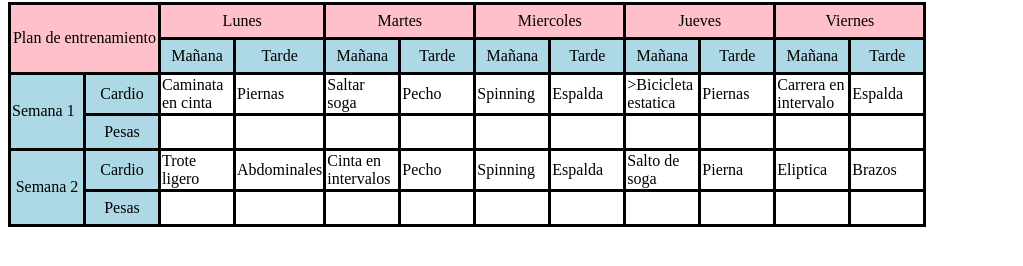
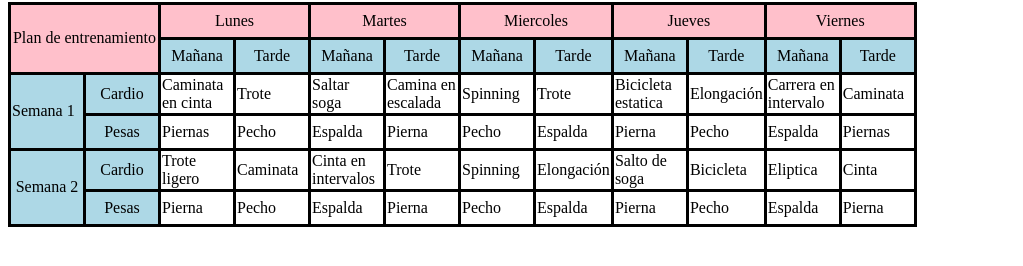
Before and after one commit to micaelaberz/micaelaberz.github.io, a plain HTML site: page html/tablas/tablas.html in a window 1280 px wide. Shown: the part 454-720 px from the top of the page, without its empty margins (0-1023 px from the left). Drawn offline with Linux system fonts and the light colour scheme.

Commit message:
a tablas.html

```diff
--- a/html/tablas/tablas.html
+++ b/html/tablas/tablas.html
@@ -123,29 +123,29 @@
         <td  rowspan="2"   style="width:70px;height:30px;border:solid;background-color:lightblue ">Semana 1</td>
         <td    style="width:70px;height:30px;border:solid;background-color:lightblue;text-align:center ">Cardio</td>
         <td style="width:70px;height:30px;border:solid">Caminata en cinta</td>
-        <td style="width:70px;height:30px;border:solid">Piernas</td>
+        <td style="width:70px;height:30px;border:solid">Trote</td>
         <td style="width:70px;height:30px;border:solid">Saltar soga </td>
-        <td style="width:70px;height:30px;border:solid">Pecho</td>
+        <td style="width:70px;height:30px;border:solid">Camina en escalada</td>
         <td style="width:70px;height:30px;border:solid">Spinning</td>
-        <td style="width:70px;height:30px;border:solid">Espalda</td>
-        <td style="width:70px;height:30px;border:solid">>Bicicleta estatica </td>
-        <td style="width:70px;height:30px;border:solid">Piernas</td>
+        <td style="width:70px;height:30px;border:solid">Trote</td>
+        <td style="width:70px;height:30px;border:solid">Bicicleta estatica </td>
+        <td style="width:70px;height:30px;border:solid">Elongación</td>
         <td style="width:70px;height:30px;border:solid">Carrera en intervalo</td>
-        <td style="width:70px;height:30px;border:solid">Espalda</td>
+        <td style="width:70px;height:30px;border:solid">Caminata</td>
 
     </tr>
     <tr>
         <td    style="width:70px;height:30px;border:solid;background-color:lightblue;text-align:center ">Pesas</td>
-        <td style="width:70px;height:30px;border:solid"> </td>
-        <td style="width:70px;height:30px;border:solid"> </td>
-        <td style="width:70px;height:30px;border:solid"> </td>
-        <td style="width:70px;height:30px;border:solid"> </td>
-        <td style="width:70px;height:30px;border:solid"> </td>
-        <td style="width:70px;height:30px;border:solid"> </td>
-        <td style="width:70px;height:30px;border:solid"> </td>
-        <td style="width:70px;height:30px;border:solid"> </td>
-        <td style="width:70px;height:30px;border:solid"> </td>
-        <td style="width:70px;height:30px;border:solid"> </td>
+        <td style="width:70px;height:30px;border:solid">Piernas</td>
+        <td style="width:70px;height:30px;border:solid">Pecho</td>
+        <td style="width:70px;height:30px;border:solid">Espalda</td>
+        <td style="width:70px;height:30px;border:solid">Pierna</td>
+        <td style="width:70px;height:30px;border:solid">Pecho</td>
+        <td style="width:70px;height:30px;border:solid">Espalda</td>
+        <td style="width:70px;height:30px;border:solid">Pierna</td>
+        <td style="width:70px;height:30px;border:solid">Pecho</td>
+        <td style="width:70px;height:30px;border:solid">Espalda</td>
+        <td style="width:70px;height:30px;border:solid">Piernas</td>
 
     </tr>
 
@@ -153,28 +153,28 @@
         <td   rowspan="2"   style="width:70px;height:30px;border:solid;background-color:lightblue;text-align:center ">Semana 2</td>
         <td    style="width:70px;height:30px;border:solid;background-color:lightblue;text-align:center ">Cardio</td>
         <td style="width:70px;height:30px;border:solid">Trote ligero</td>
-        <td style="width:70px;height:30px;border:solid">Abdominales</td>
+        <td style="width:70px;height:30px;border:solid">Caminata</td>
         <td style="width:70px;height:30px;border:solid">Cinta en intervalos</td>
-        <td style="width:70px;height:30px;border:solid">Pecho</td>
+        <td style="width:70px;height:30px;border:solid">Trote</td>
         <td style="width:70px;height:30px;border:solid">Spinning</td>
-        <td style="width:70px;height:30px;border:solid">Espalda</td>
+        <td style="width:70px;height:30px;border:solid">Elongación</td>
         <td style="width:70px;height:30px;border:solid">Salto de soga</td>
-        <td style="width:70px;height:30px;border:solid">Pierna</td>
+        <td style="width:70px;height:30px;border:solid">Bicicleta</td>
         <td style="width:70px;height:30px;border:solid">Eliptica</td>
-        <td style="width:70px;height:30px;border:solid">Brazos</td>
+        <td style="width:70px;height:30px;border:solid">Cinta</td>
     </tr>
         <tr>
         <td    style="width:70px;height:30px;border:solid;background-color:lightblue;text-align:center ">Pesas</td>
-        <td style="width:70px;height:30px;border:solid"> </td>
-        <td style="width:70px;height:30px;border:solid"> </td>
-        <td style="width:70px;height:30px;border:solid"> </td>
-        <td style="width:70px;height:30px;border:solid"> </td>
-        <td style="width:70px;height:30px;border:solid"> </td>
-        <td style="width:70px;height:30px;border:solid"> </td>
-        <td style="width:70px;height:30px;border:solid"> </td>
-        <td style="width:70px;height:30px;border:solid"> </td>
-        <td style="width:70px;height:30px;border:solid"> </td>
-        <td style="width:70px;height:30px;border:solid"> </td>
+        <td style="width:70px;height:30px;border:solid">Pierna</td>
+        <td style="width:70px;height:30px;border:solid">Pecho</td>
+        <td style="width:70px;height:30px;border:solid">Espalda</td>
+        <td style="width:70px;height:30px;border:solid">Pierna</td>
+        <td style="width:70px;height:30px;border:solid">Pecho</td>
+        <td style="width:70px;height:30px;border:solid">Espalda</td>
+        <td style="width:70px;height:30px;border:solid">Pierna</td>
+        <td style="width:70px;height:30px;border:solid">Pecho</td>
+        <td style="width:70px;height:30px;border:solid">Espalda</td>
+        <td style="width:70px;height:30px;border:solid">Pierna</td>
     </tr>
 
 </table>
```
